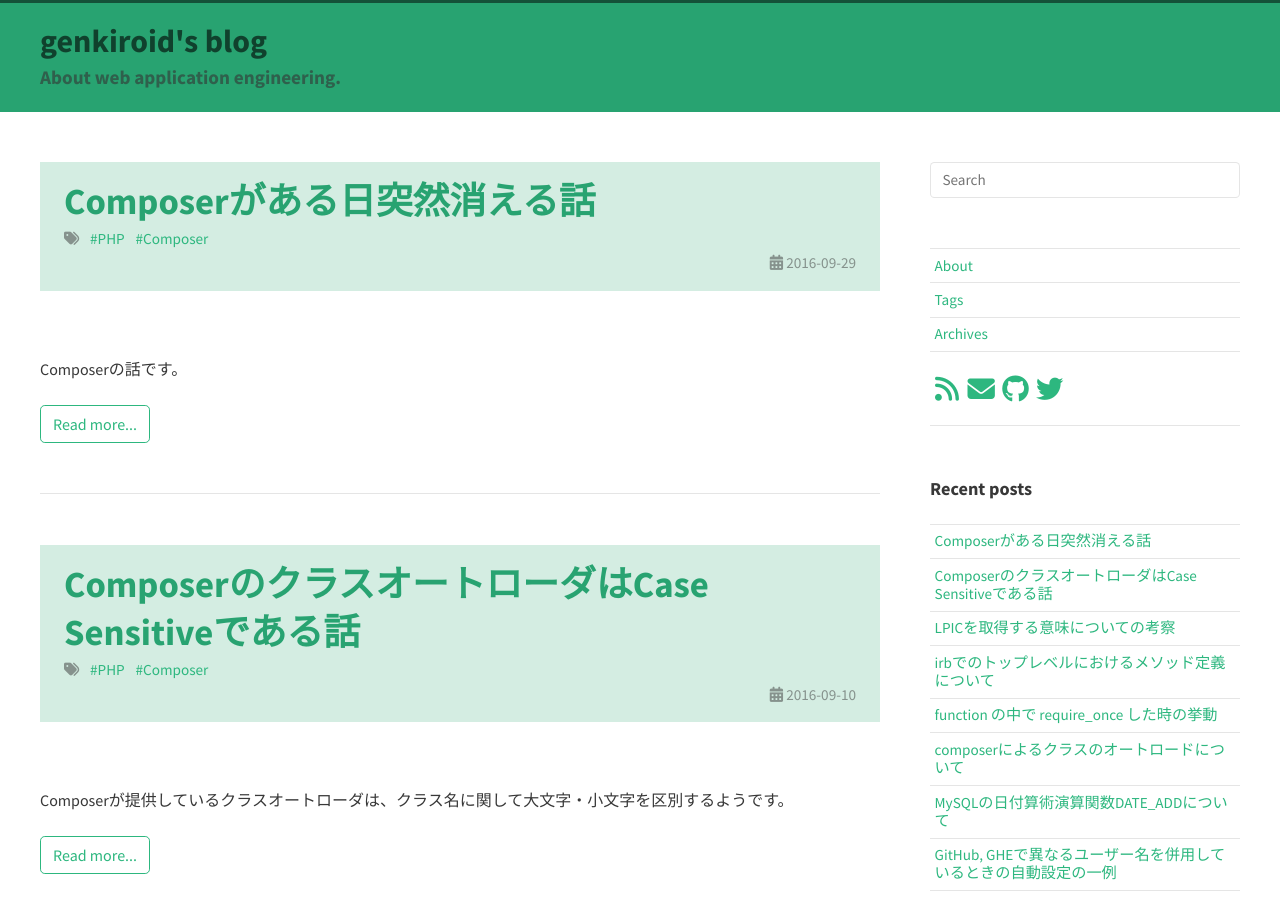
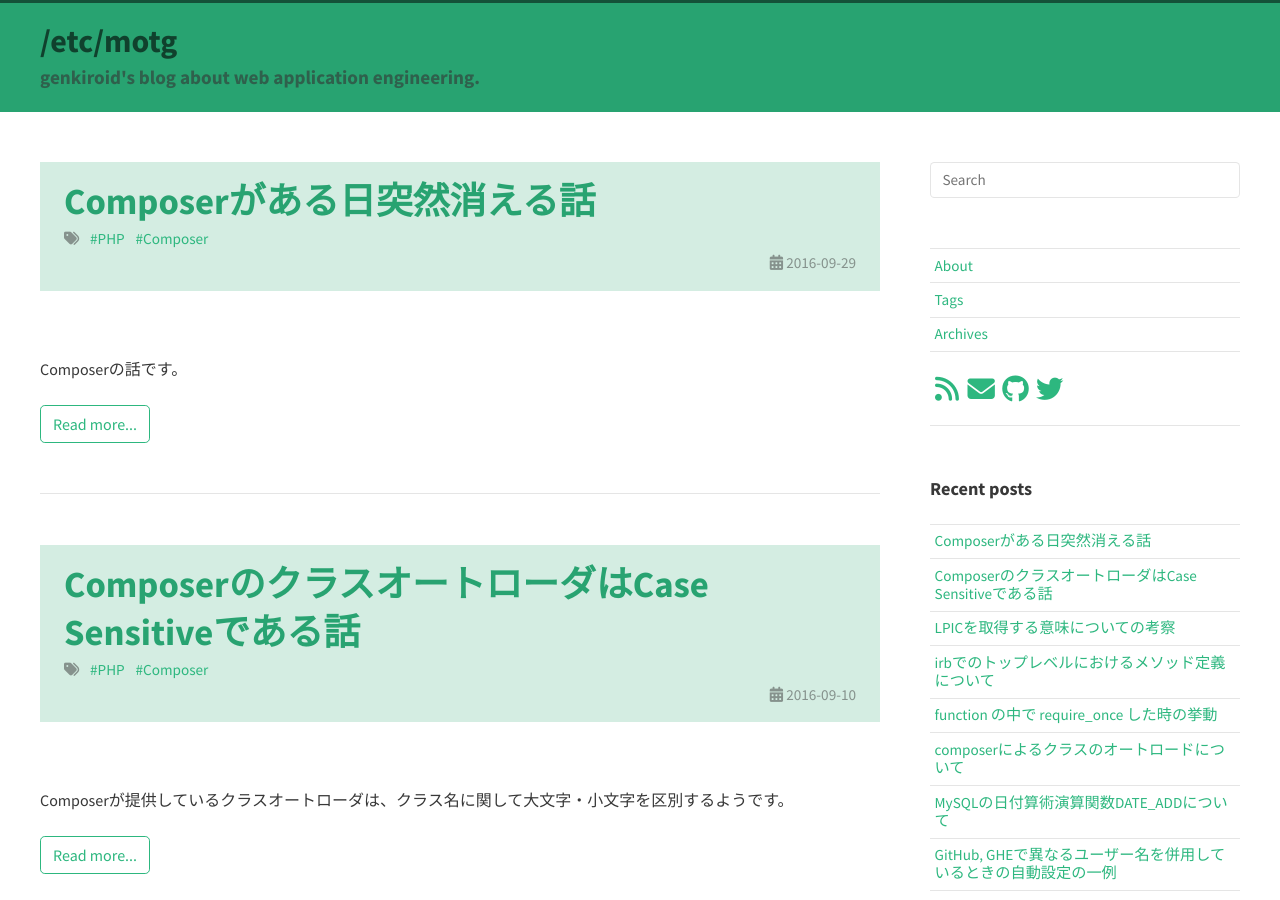
Before and after one commit to genkiroid/genkiroid.github.io, a Jekyll site: the page built from index.html, in a window 1280 px wide and 900 px high. Built offline with Jekyll 4.4.1, drawn with Linux system fonts in a browser that asks for light colours; nearby versions of some CDN libraries; the list of posts is cut into pages by our own code.

Commit message:
Fix feed.xml
And revert site title.

```diff
--- a/_config.yml
+++ b/_config.yml
@@ -5,8 +5,8 @@
 # baseurl: ""
 url: http://genkiroid.github.io
 baseurl: ""
-title: genkiroid's blog
-description: About web application engineering.
+title: /etc/motg
+description: genkiroid's blog about web application engineering.
 # avatar: https://avatars2.githubusercontent.com/u/1169623?v=3&s=460
 favicon: /assets/img/ogp.png
 language: ja
--- a/feed.xml
+++ b/feed.xml
@@ -10,7 +10,7 @@ layout: null
     <link>{{ site.baseurl | prepend: site.url }}/</link>
     <description>{{ site.description | xml_escape }}</description>
     <pubDate>{{ site.time | date_to_rfc822 }}</pubDate>
-    {% assign posts = site.posts | where: 'hide', null %}
+    {% assign posts = site.posts %}
     {% for post in posts limit:15 %}
       {% include page-url-resolver.html page=post %}
       <item>
```
